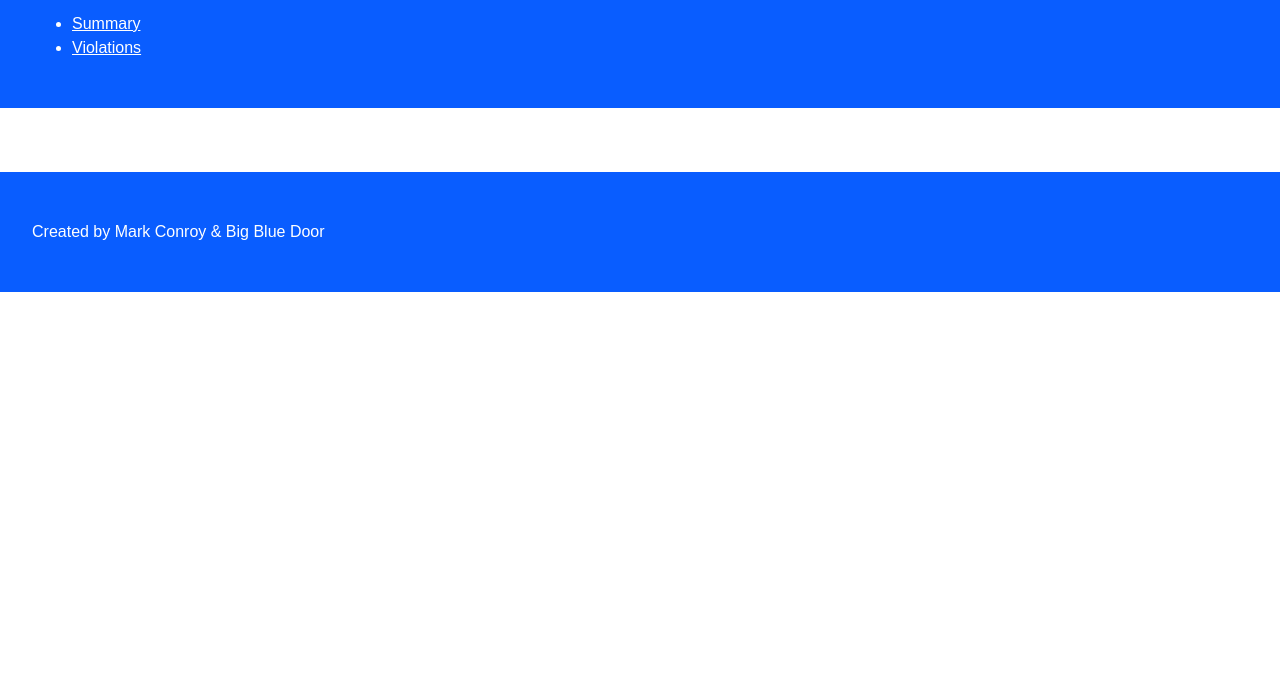
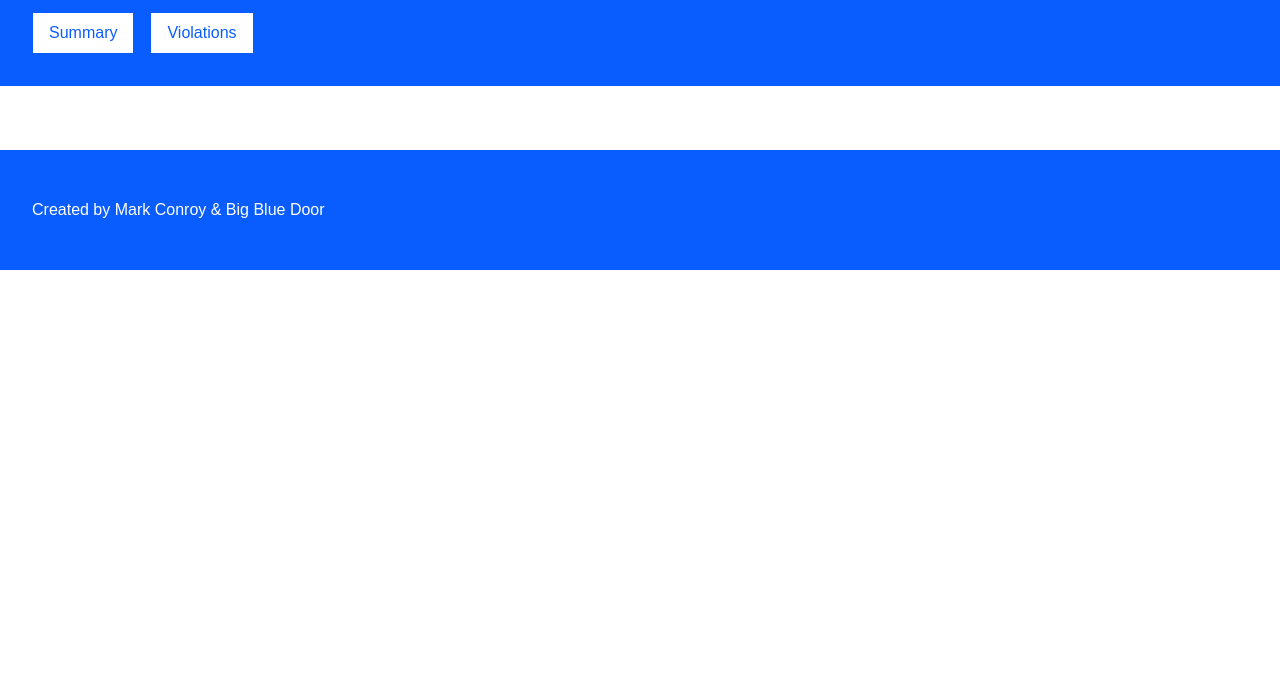
Before and after one commit to markconroy/axe-thrower, a website: page index.html in a window 1280 px wide. Shown: the part 111-800 px from the top of the page. Drawn offline with Linux system fonts and the light colour scheme; no server answers.

Commit message:
updates header styling a little

```diff
--- a/public/script.js
+++ b/public/script.js
@@ -83,6 +83,7 @@ violations.then(data => {
       `).join('')}
     </ul>
 
+    <h3>URLs with Violations</h3>
     <ul>
       ${uniqueURLsWithViolations.map(url => `
         <li>
--- a/public/style.css
+++ b/public/style.css
@@ -60,6 +60,30 @@ h2 ~ h2 {
 
 .bg a {
   color: #ffffff;
+}
+
+header nav ul {
+  display: flex;
+  gap: 1rem;
+  list-style-type: none;
+  margin: 0;
+  padding: 0;
+}
+
+header.bg nav a {
+  display: inline-block;
+  padding: 0.5rem 1rem;
+  background-color: var(--color-white);
+  color: var(--color-primary);
+  text-decoration: none;
+  border: 1px solid var(--color-primary);
+}
+header.bg nav a:hover,
+header.bg nav a:focus-visible {
+  background-color: var(--color-primary);
+  color: var(--color-white);
+  border-color: var(--color-white);
+  transform: scale(1.01);
 }
 
 .impact {
@@ -140,7 +164,10 @@ button:hover {
 }
 
 .violations {
+  width: 100%;
+  aspect-ratio: 1;
   padding: 1rem;
+  overflow: auto;
   background-color: var(--color-grey-lightest);
   border: var(--border);
 }
```
Also changed, not shown: 1 other file.
